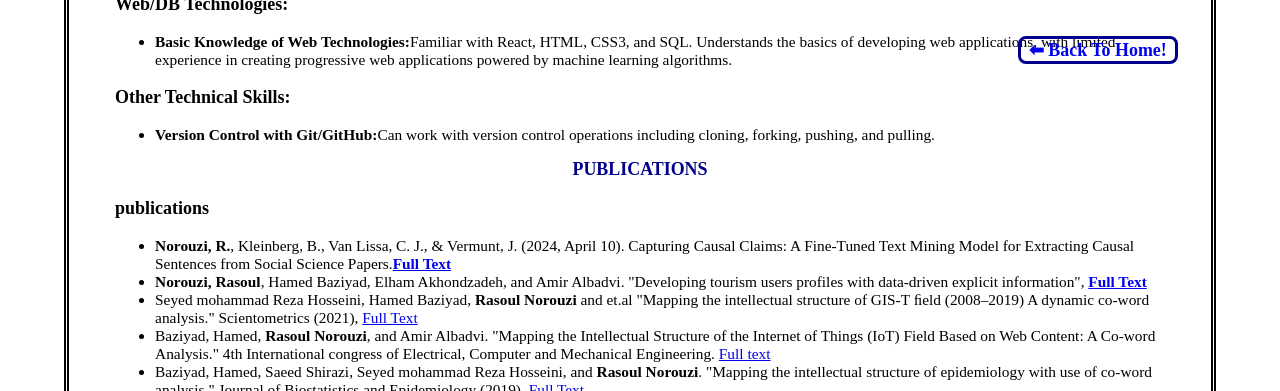
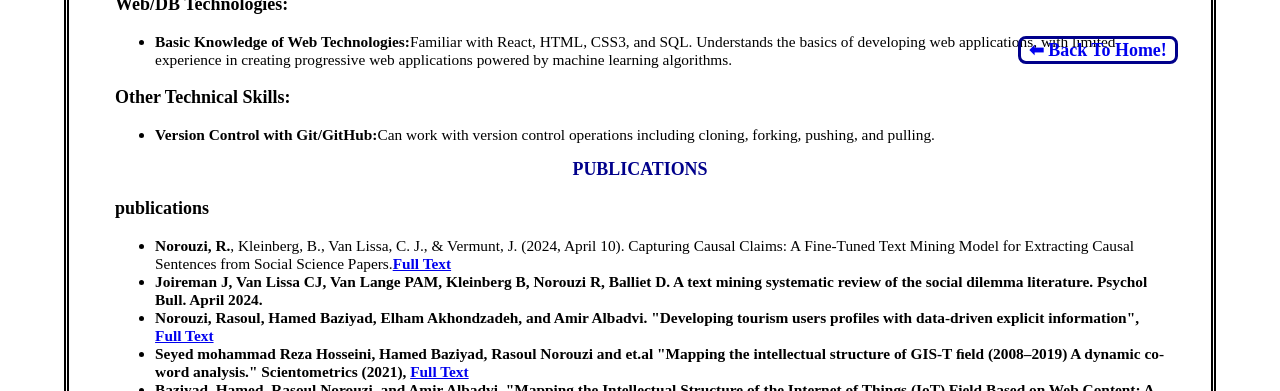
Before and after one commit to rasoulnorouzi/rasoulnorouzi.github.io, a Jekyll site: the page cv.html, which Jekyll copies as it is, in a window 1280 px wide and 900 px high, scrolled down 1044 px, cut to the strip 0-391 px from the top of the window. Built offline with Jekyll 4.4.1, drawn with Linux system fonts in a browser that asks for light colours.

Commit message:
Update cv.html

```diff
--- a/cv.html
+++ b/cv.html
@@ -103,6 +103,7 @@
     <h3> publications </h3>
     <ul>
         <li><b>Norouzi, R.</b>, Kleinberg, B., Van Lissa, C. J., & Vermunt, J. (2024, April 10). Capturing Causal Claims: A Fine-Tuned Text Mining Model for Extracting Causal Sentences from Social Science Papers.<a href="https://doi.org/10.31234/osf.io/kwtpm"><b>Full Text</b></a></li>
+        <li><b>Joireman J, Van Lissa CJ, Van Lange PAM, Kleinberg B, <b>Norouzi R</b>, Balliet D. A text mining systematic review of the social dilemma literature. Psychol Bull. April 2024.</li>
         <li><b>Norouzi, Rasoul</b>, Hamed Baziyad, Elham Akhondzadeh, and Amir Albadvi. "Developing tourism users profiles with data-driven explicit information", <a href="https://www.hindawi.com/journals/mpe/2022/6536908/"><b>Full Text</b></a></li>
         <li>Seyed mohammad Reza Hosseini, Hamed Baziyad, <b>Rasoul Norouzi</b> and et.al "Mapping the 	intellectual structure of GIS-T ﬁeld (2008–2019) A dynamic co-word analysis." Scientometrics (2021), <a href="https://link.springer.com/article/10.1007%2Fs11192-020-03840-8">Full Text </a></li>
         <li>Baziyad, Hamed, <b>Rasoul Norouzi</b>, and Amir Albadvi. "Mapping the Intellectual Structure of the Internet of Things (IoT) Field Based on Web Content: A Co-word Analysis." 4th International congress of Electrical, Computer and Mechanical Engineering. <a href="https://www.researchgate.net/publication/343787997_Mapping_the_intellectual_structure_of_the_Internet_of_Things_IoT_field_based_on_web_content_a_co-word_analysis">Full text</a> </li>
```
